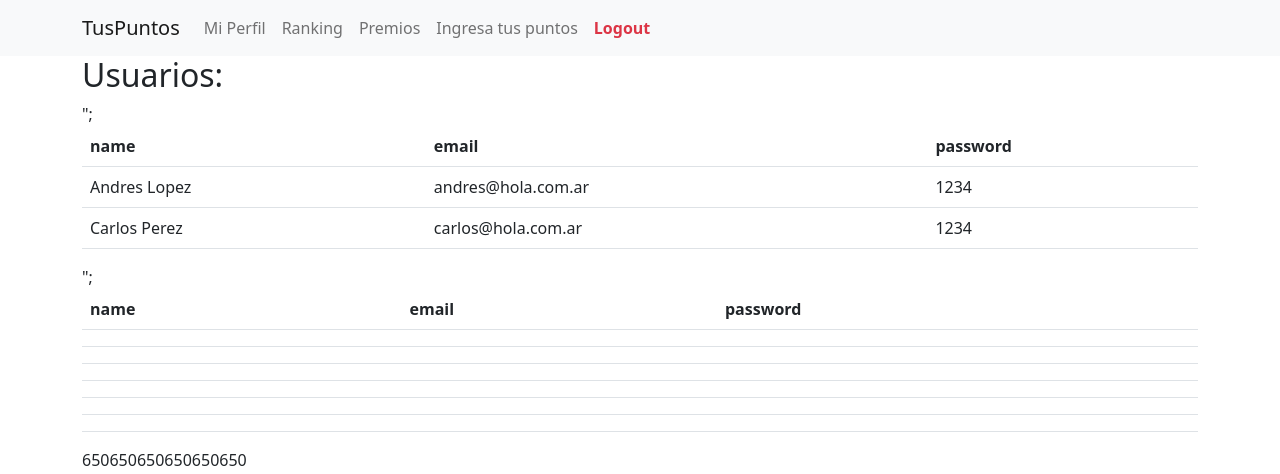
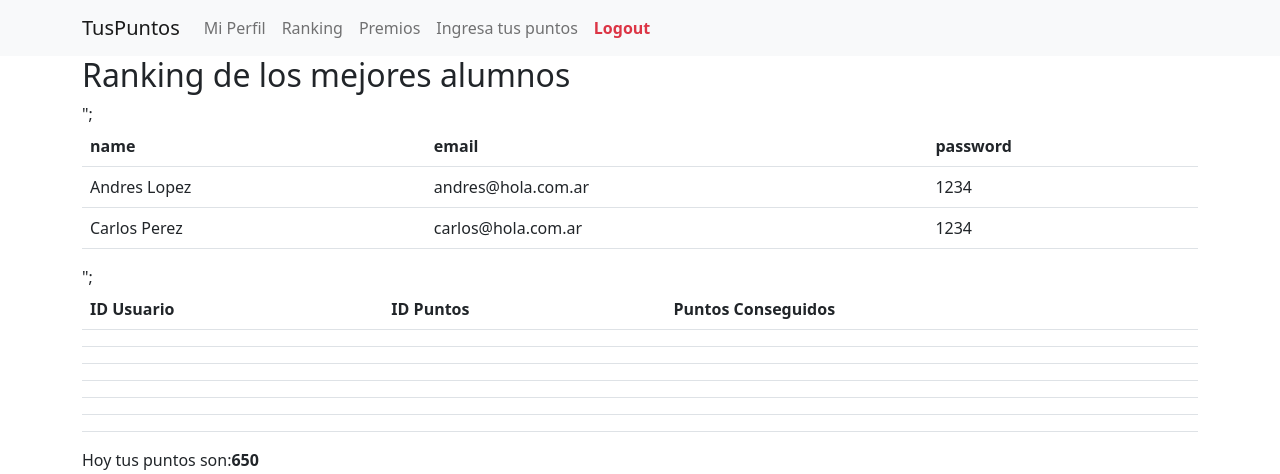
Before and after one commit to Guillef33/puntos, a PHP site: page /stats.php in a window 1280 px wide. Shown: the top 474 px of the page. Run offline with PHP 8.4, Linux system fonts and the light colour scheme; a user stored in the database is signed in; data comes from the database, SQL or seed files in the repository; lists and menus that the app fills with data are empty.

Commit message:
ajuste traerPuntos y stats

```diff
--- a/php/traerPuntajes.php
+++ b/php/traerPuntajes.php
@@ -5,15 +5,5 @@
 	$sentencia->execute();
 	$resultado = $sentencia->fetch();
 
-	$tabla = "<h2>Mostrar datos</h2>";
-
-	foreach ($resultado as $key => $tabla) {
-		  echo "<tr>";
-	  echo "<td>" . $tabla['idPuntos'] . "</td>";
-	  echo "<td>" . $tabla['idUsuarios'] . "</td>";
-	  echo "<td>" . $tabla['puntos'] . "</td>";
-	  echo "</tr>";
-	  }
-	echo "</table>";
 
  ?>
--- a/stats.php
+++ b/stats.php
@@ -8,10 +8,10 @@
 
 <main>
   <section class="container">
+  <h2>Ranking de los mejores alumnos</h2>
     <div class="row align-items-center"">
       <div class="col-12">
         <div>
-          <h2>Usuarios:</h2>
           <table class="table">
             <tr>
             <th>name</th>
@@ -25,26 +25,20 @@
 
           <table class="table">
             <tr>
-            <th>name</th>
-            <th>email</th>
-            <th>password</th>
+            <th>ID Usuario</th>
+            <th>ID Puntos</th>
+            <th>Puntos Conseguidos</th>
             </tr>";
         <?php
           require_once("php/traerPuntajes.php");
 
-          $tabla = "<h2>Mostrar datos</h2>";
-
-          //var_dump($tabla);
-
           foreach ($resultado as $key => $tabla) {
-            echo "<tr>";
-            echo "<td>" . $tabla['nombre'] . "</td>";
-            echo "<td>" . $tabla['email'] . "</td>";
-            echo "<td>" . $tabla['password'] . "</td>";
-            echo "<td>" . $resultado['puntos'] . "</td>";
-
+              echo "<tr>";
+            echo "<td>" . $tabla['idPuntos'] . "</td>";
+            echo "<td>" . $tabla['idUsuarios'] . "</td>";
+            echo "<td>" . $tabla['puntos'] . "</td>";
             echo "</tr>";
-          }
+            }
           echo "</table>";
           ?>
 
```
